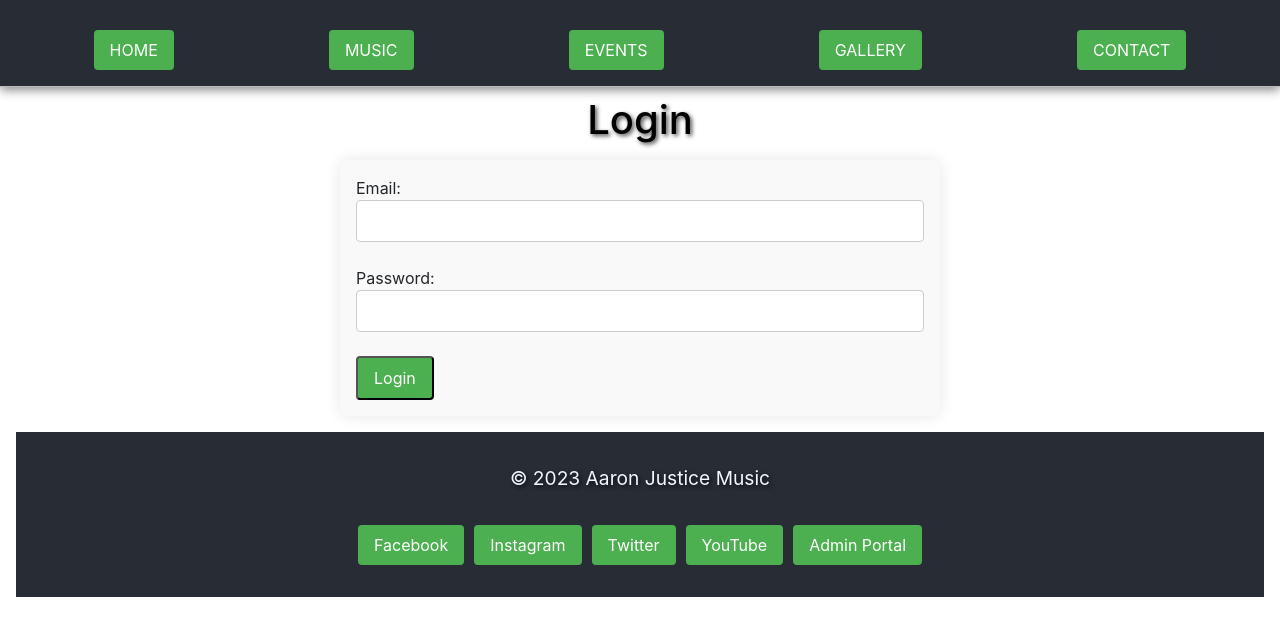
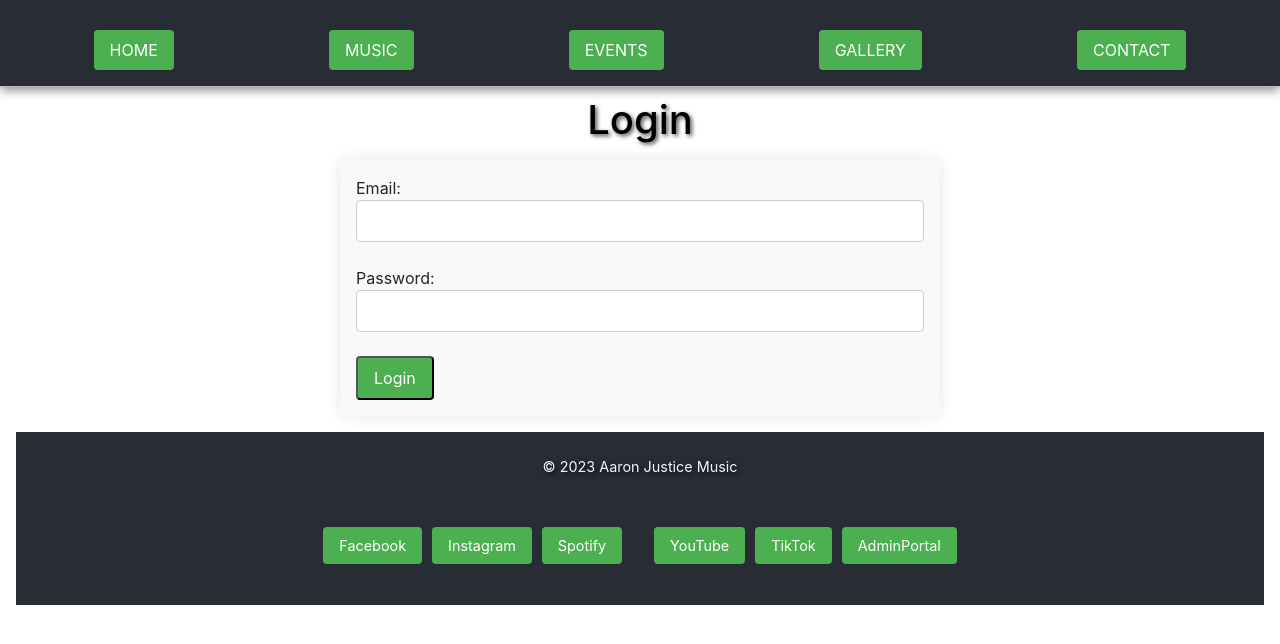
Before and after one commit to Vimaser/Aaron-Justice_Music, a React (Create React App) app: page /login in a window 1280 px wide. Shown: the top 644 px of the page. Built offline with nearby package versions, Linux system fonts and the light colour scheme; no server answers.

Commit message:
added more social media links plus minor css

```diff
--- a/src/components/Footer.js
+++ b/src/components/Footer.js
@@ -6,7 +6,8 @@ const Footer = () => {
   return (
     <footer className="footer">
       <p>© 2023 Aaron Justice Music</p>
-      <div className="social-links">
+      <div className="social-links-container">
+        <div className="social-links-1">
           <a
             className="social-link"
             href="https://www.facebook.com/AaronJusticeMusic"
@@ -25,23 +26,34 @@ const Footer = () => {
           </a>
           <a
             className="social-link"
-          href="https://www.twitter.com/aaronjusticemusic"
+            href="https://open.spotify.com/artist/6umNxjlFms7UDoZOlZBpOv?fbclid=IwAR2Yqjl-3ILpwEmVwMQV8CokedkNRP0OHLvhm0-EMYExdHUgudauOZ1Po5w"
             target="_blank"
             rel="noopener noreferrer"
           >
-          Twitter
+            Spotify
           </a>
+        </div>
+        <div className="social-links-2">
           <a
             className="social-link"
-          href="https://www.youtube.com/aaronjusticemusic"
+            href="https://www.youtube.com/@aaronjusticemusic"
             target="_blank"
             rel="noopener noreferrer"
           >
             YouTube
           </a>
+          <a
+            className="social-link"
+            href="https://www.tiktok.com/@theaaronjustice?_t=8gGlSMm2vyF&_r=1&fbclid=IwAR1HVTO_FuCRbKqnZqWcQSpvjf7zpMvcXpf_sNUTmrfMXkkpTeCxj7735Ww"
+            target="_blank"
+            rel="noopener noreferrer"
+          >
+            TikTok
+          </a>
           <Link to="/admin" className="social-link">
-          Admin Portal
+            AdminPortal
           </Link>
+        </div>
       </div>
     </footer>
   );
--- a/src/components/css/Footer.css
+++ b/src/components/css/Footer.css
@@ -4,31 +4,43 @@
     background: #282c34;
     color: white;
     text-align: center;
-    padding: 1rem;
+    padding: 0.5rem;
     position: relative;
     bottom: 0;
     width: 100%;
   }
 
-  .social-links {
+  .social-links-container {
+    display: flex;
+    justify-content: center;
+    flex-wrap: wrap;
+  }
+
+  .social-links-1, .social-links-2 {
     display: flex;
     justify-content: center;
     gap: 10px;
+    margin: 1px 0;
   }
 
   .social-link {
     color: white;
     text-decoration: none;
-    font-size: 1rem;
+    font-size: 0.9rem;
   }
 
   .footer p {
     color: aliceblue;
+    font-size: 0.9rem;
   }
 
 /* Responsive Styles */
 @media only screen and (max-width: 600px) {
-    .social-links {
+  .social-links-container {
+    flex-direction: column;
+  }
+
+  .social-links-1, .social-links-2 {
     align-items: center;
     gap: 5px;
   }
```
Lines whose indentation alone changed are shown as unchanged.
